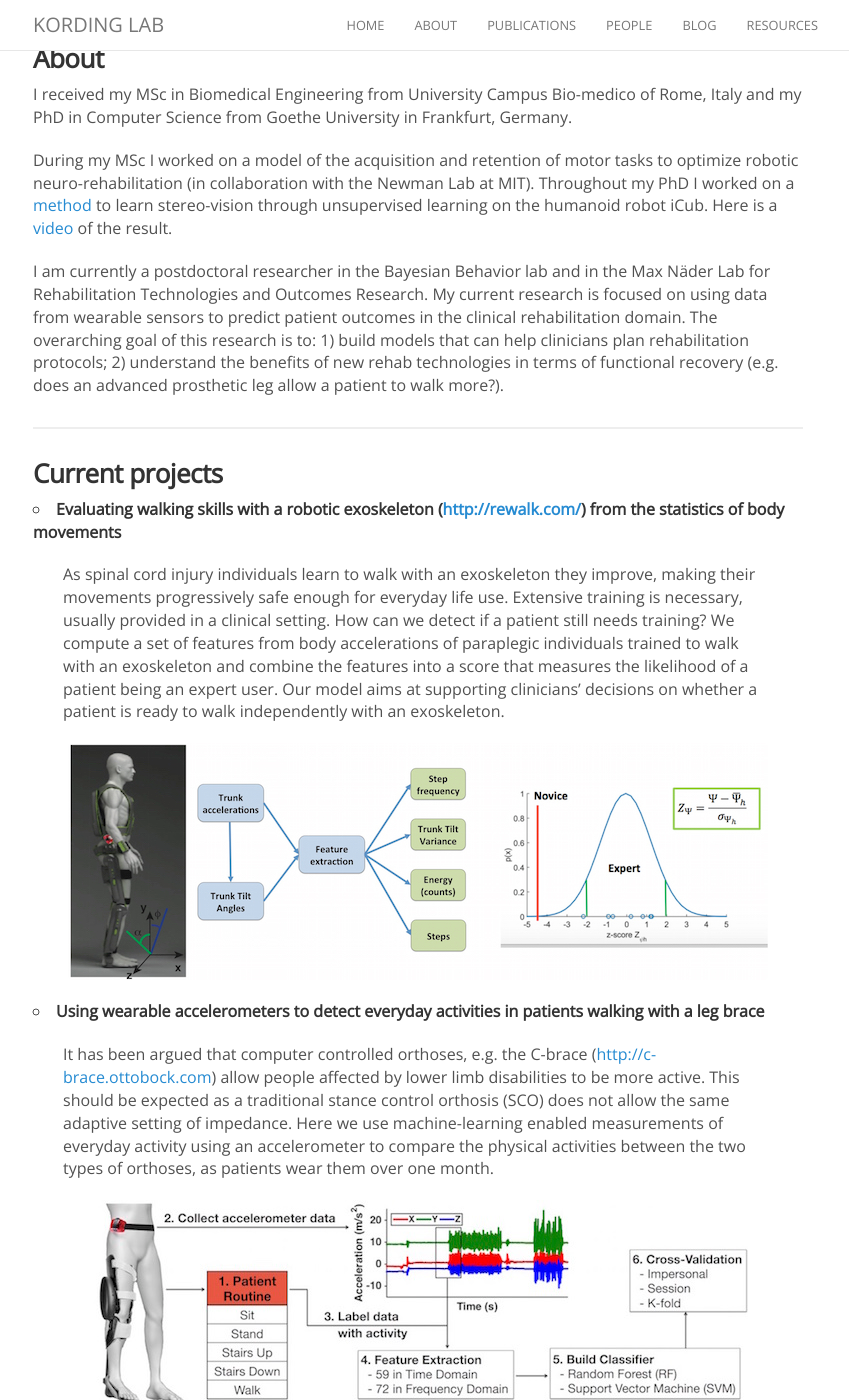
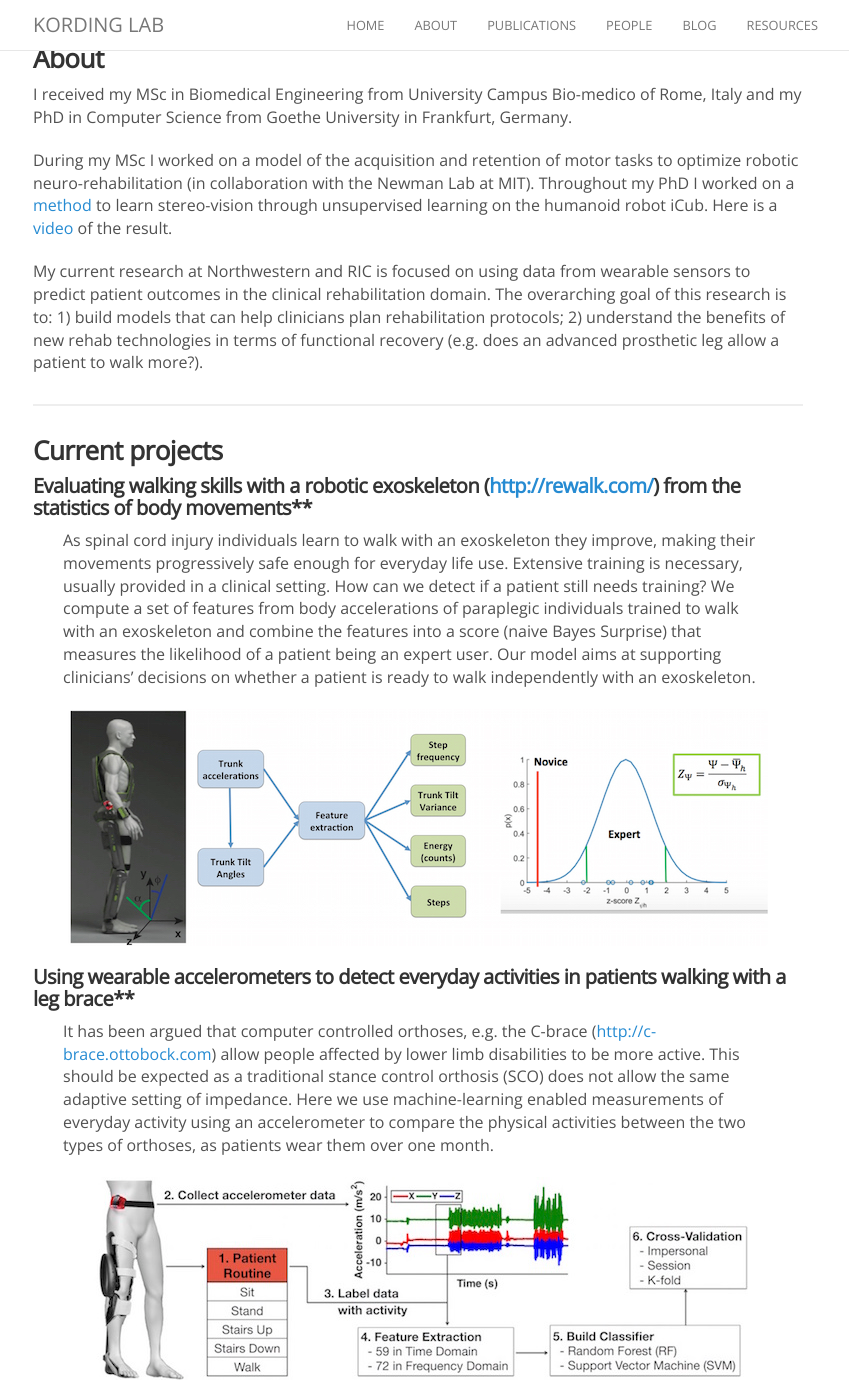
Before and after one commit to KordingLab/KordingLab.github.io, a Jekyll site: the page built from _people/luca_lonini.md, in a window 1280 px wide and 1400 px high, scrolled down 534 px. Shown: the whole window, without its empty margins (222-1071 px from the left). Built offline with Jekyll 4.4.1, drawn with Linux system fonts in a browser that asks for light colours; nearby versions of some CDN libraries; comment, search, counter and statistics services are not loaded; some of the changed text lies outside the part shown.

Commit message:
Update luca_lonini.md

```diff
--- a/_people/luca_lonini.md
+++ b/_people/luca_lonini.md
@@ -25,22 +25,22 @@ I received my MSc in Biomedical Engineering from University Campus Bio-medico of
 
 During my MSc I worked on a model of the acquisition and retention of motor tasks to optimize robotic neuro-rehabilitation (in collaboration with the Newman Lab at MIT). Throughout my PhD I worked on a [method](http://www.ncbi.nlm.nih.gov/pmc/articles/PMC3819528/) to learn stereo-vision through unsupervised learning on the humanoid robot iCub. Here is a [video](https://www.youtube.com/watch?v=BuA6OU2VdhE&feature=youtu.be) of the result.
 
-I am currently a postdoctoral researcher in the Bayesian Behavior lab and in the Max Näder Lab for Rehabilitation Technologies and Outcomes Research. My current research is focused on using data from wearable sensors to predict patient outcomes in the clinical rehabilitation domain. The overarching goal of this research is to: 1) build models that can help clinicians plan rehabilitation protocols; 2) understand the benefits of new rehab technologies in terms of functional recovery (e.g. does an advanced prosthetic leg allow a patient to walk more?).
+My current research at Northwestern and RIC is focused on using data from wearable sensors to predict patient outcomes in the clinical rehabilitation domain. The overarching goal of this research is to: 1) build models that can help clinicians plan rehabilitation protocols; 2) understand the benefits of new rehab technologies in terms of functional recovery (e.g. does an advanced prosthetic leg allow a patient to walk more?).
 
 <hr>
 
 ### Current projects
 
-- **Evaluating walking skills with a robotic exoskeleton ([http://rewalk.com/](http://rewalk.com/)) from the statistics of body movements**
+#### Evaluating walking skills with a robotic exoskeleton ([http://rewalk.com/](http://rewalk.com/)) from the statistics of body movements**
 
-> As spinal cord injury individuals learn to walk with an exoskeleton they improve, making their movements progressively safe enough for everyday life use. Extensive training is necessary, usually provided in a clinical setting. How can we detect if a patient still needs training? We compute a set of features from body accelerations of paraplegic individuals trained to walk with an exoskeleton and combine the features into a score that measures the likelihood of a patient being an expert user. Our model aims at supporting clinicians' decisions on whether a patient is ready to walk independently with an exoskeleton.
+> As spinal cord injury individuals learn to walk with an exoskeleton they improve, making their movements progressively safe enough for everyday life use. Extensive training is necessary, usually provided in a clinical setting. How can we detect if a patient still needs training? We compute a set of features from body accelerations of paraplegic individuals trained to walk with an exoskeleton and combine the features into a score (naive Bayes Surprise) that measures the likelihood of a patient being an expert user. Our model aims at supporting clinicians' decisions on whether a patient is ready to walk independently with an exoskeleton.
 
 <figure><center>
   <img src="{{site.baseurl}}/images/others/RewalkKpage.jpg" data-action="zoom"/>
 </center></figure>
 
 
-- **Using wearable accelerometers to detect everyday activities in patients walking with a leg brace**
+#### Using wearable accelerometers to detect everyday activities in patients walking with a leg brace**
 
 > It has been argued that computer controlled orthoses, e.g. the C-brace ([http://c-brace.ottobock.com](http://c-brace.ottobock.com)) allow people affected by lower limb disabilities to be more active. This should be expected as a traditional stance control orthosis (SCO) does not allow the same adaptive setting of impedance. Here we use machine-learning enabled measurements of everyday activity using an accelerometer to compare the physical activities between the two types of orthoses, as patients wear them over one month.
 
@@ -49,7 +49,7 @@ I am currently a postdoctoral researcher in the Bayesian Behavior lab and in the
 </center></figure>
 
 
-- **Studying the physiological basis of fatigue after traumatic Brain Injury**
+#### Studying the physiological basis of fatigue after traumatic Brain Injury**
 
 > Fatigue represents one of the most common complaints of individuals following traumatic brain injury (TBI). The causes that are inducing the experience of fatigue are still under debate and are thought to be related to multiple concurrent factors. Here we use regularized linear regression to determine the predominant factors underlying fatigue, including sleep, activity and hormonal levels.
 
```
Also changed, not shown: other parts of _people/luca_lonini.md (+2 -1 lines).
